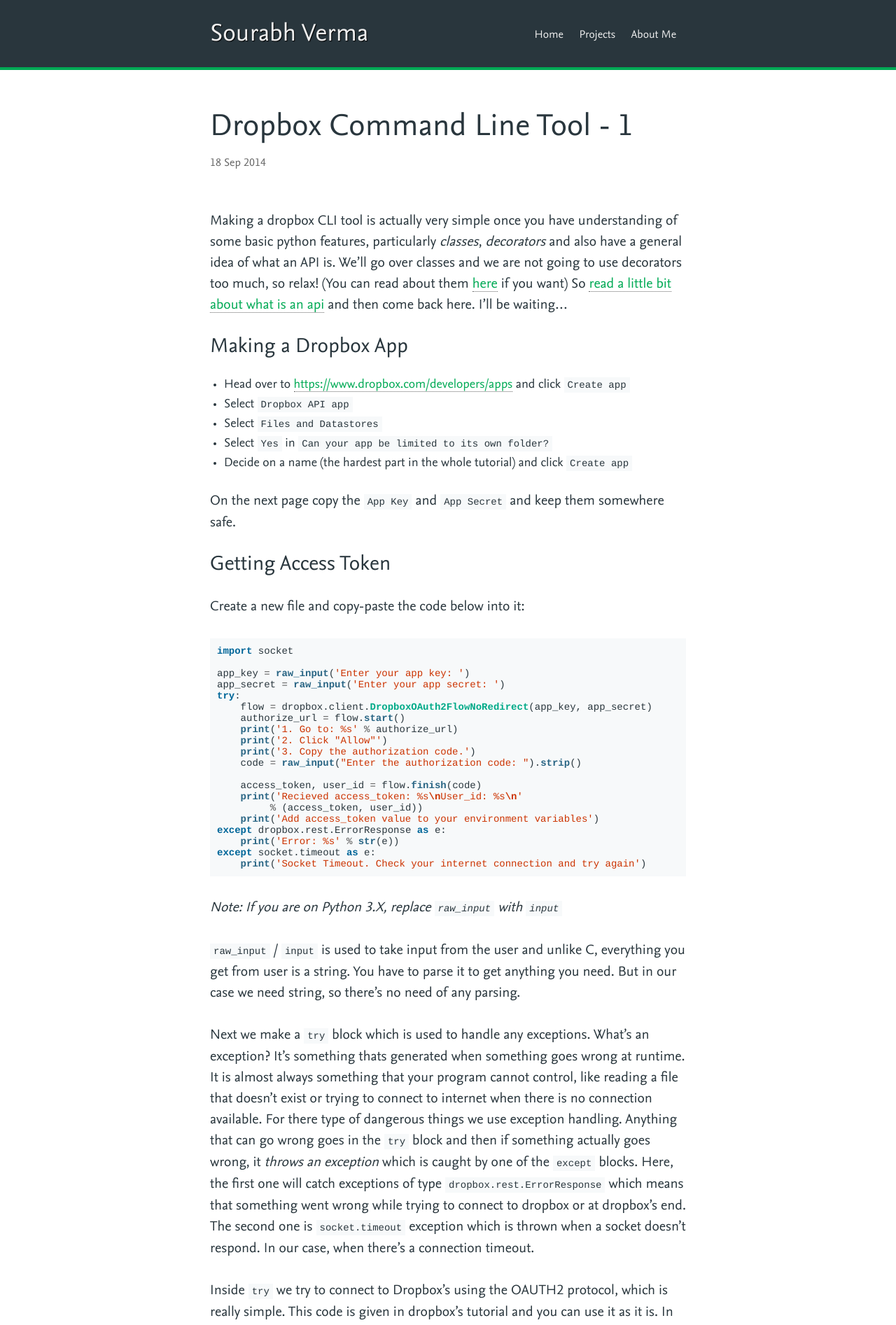
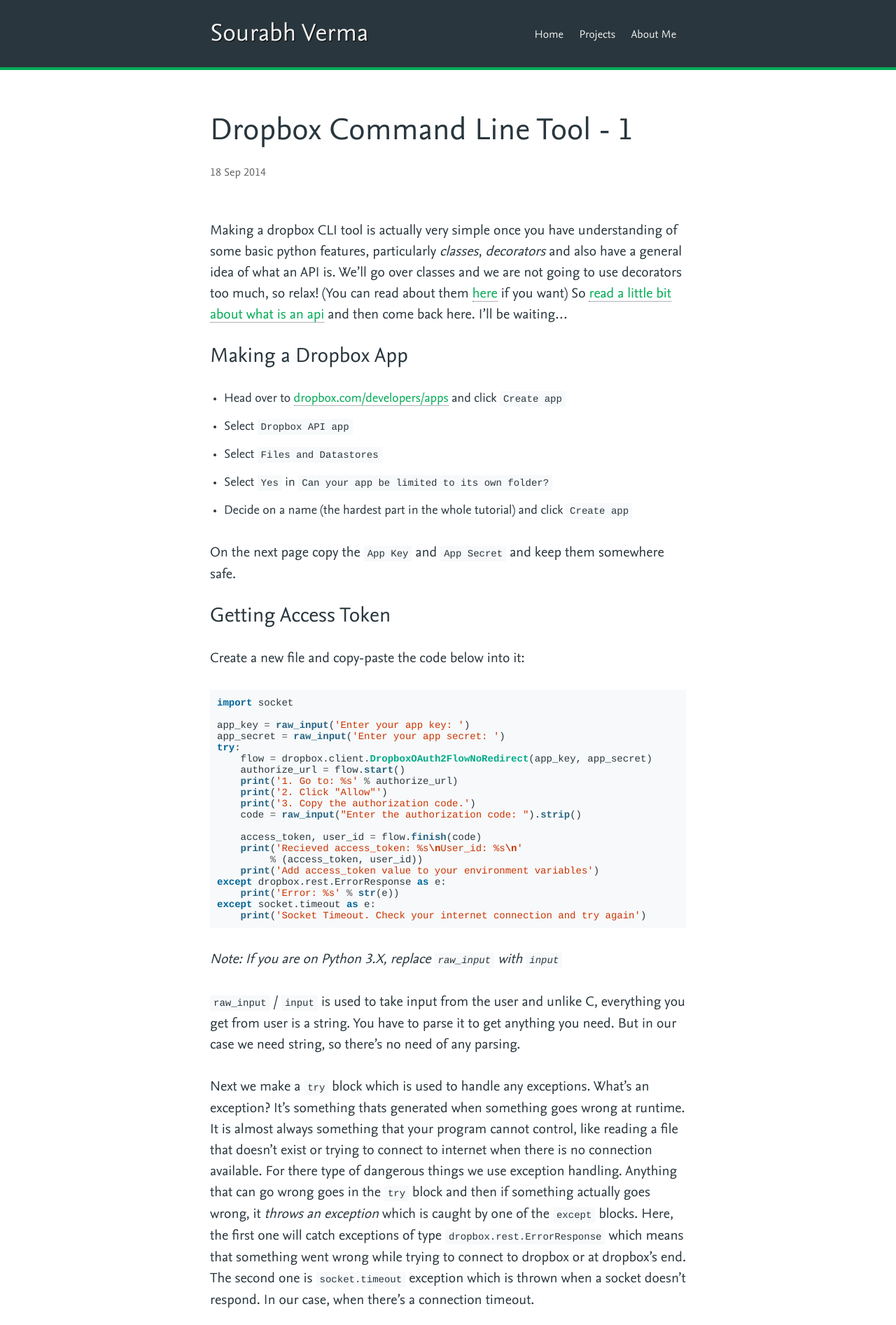
Before and after one commit to sourabhv/sourabhv.github.io, a Jekyll site: the page built from _posts/2014-09-18-dropbox-command-line-tool-1.md, in a window 1280 px wide. Shown: the top 1893 px of the page at 70% size. Built offline with Jekyll 4.4.1, drawn with Linux system fonts in a browser that asks for light colours; some web fonts are replaced; Markdown is read by kramdown in place of the engine named in the settings; comment, search, counter and statistics services are not loaded.

Commit message:
Fix styles

```diff
--- a/_includes/head.html
+++ b/_includes/head.html
@@ -20,7 +20,8 @@
 <!-- meta tags for SEO -->
 {% if page.meta %}<meta name="description" content= "{{ page.meta }}">{% endif %}
 <meta http-equiv="X-UA-Compatible" content="IE=edge">
-<meta content="width=device-width, initial-scale=1, minimal-ui" name= "viewport">
+<meta name="viewport"
+    content="width=device-width, initial-scale=1.0, maximum-scale=1.0, user-scalable=no, minimal-ui" />
 
 <!-- CSS files -->
 <link rel="stylesheet" href="/css/main.css">
--- a/css/main.css
+++ b/css/main.css
@@ -156,8 +156,8 @@
   line-height: 100px;
 }
 
-header h2 a:hover,
-header h1 a:hover {
+header h1 a:hover,
+header h2 a:hover {
   border: none;
   color: #eee;
 }
@@ -185,7 +185,7 @@
 }
 
 .post {
-  margin: 40px 0;
+  margin: 30px 0;
   padding: 1px 0;
 }
 
@@ -196,6 +196,7 @@
 .post-title a {
   font: 30px 'FF Nexus Sans', Helvetica, Arial, sans-serif;
   color: #29363D;
+  line-height: 1.3em;
 }
 
 .post-date {
@@ -224,6 +225,7 @@
 #post-title {
   margin: 60px 0 20px;
   font-size: 45px;
+  line-height: 1.3em;
 }
 
 #post-date {
@@ -290,6 +292,7 @@
 
 #post-content li {
   margin: 10px 0;
+  line-height: 30px;
 }
 
 #post-content hr {
@@ -421,7 +424,8 @@
 */
 
 @media (max-width: 720px) {
-  #site-header h1 a {
+  #site-header h1 a,
+  #site-header h2 a {
     font-size: 30px;
   }
   #post-title {
@@ -454,14 +458,15 @@
     padding-top: 1px;
     padding-bottom: 1px;
   }
-  header nav, header h1 {
+  header nav, header h1, header h2 {
     margin: 35px 0;
     height: auto;
     float: none;
     text-align: center;
   }
-  header h1 a {
-    line-height: 35px;
+  header h1 a,
+  header h2 a {
+    line-height: 40px;
   }
   header nav a {
     line-height: 1em;
```
Also changed, not shown: _posts/2014-06-08-replace-awk-sed-with-pyed-piper.md (+3 -3 lines), _posts/2014-09-18-dropbox-command-line-tool-1.md (+1 -1 lines).
